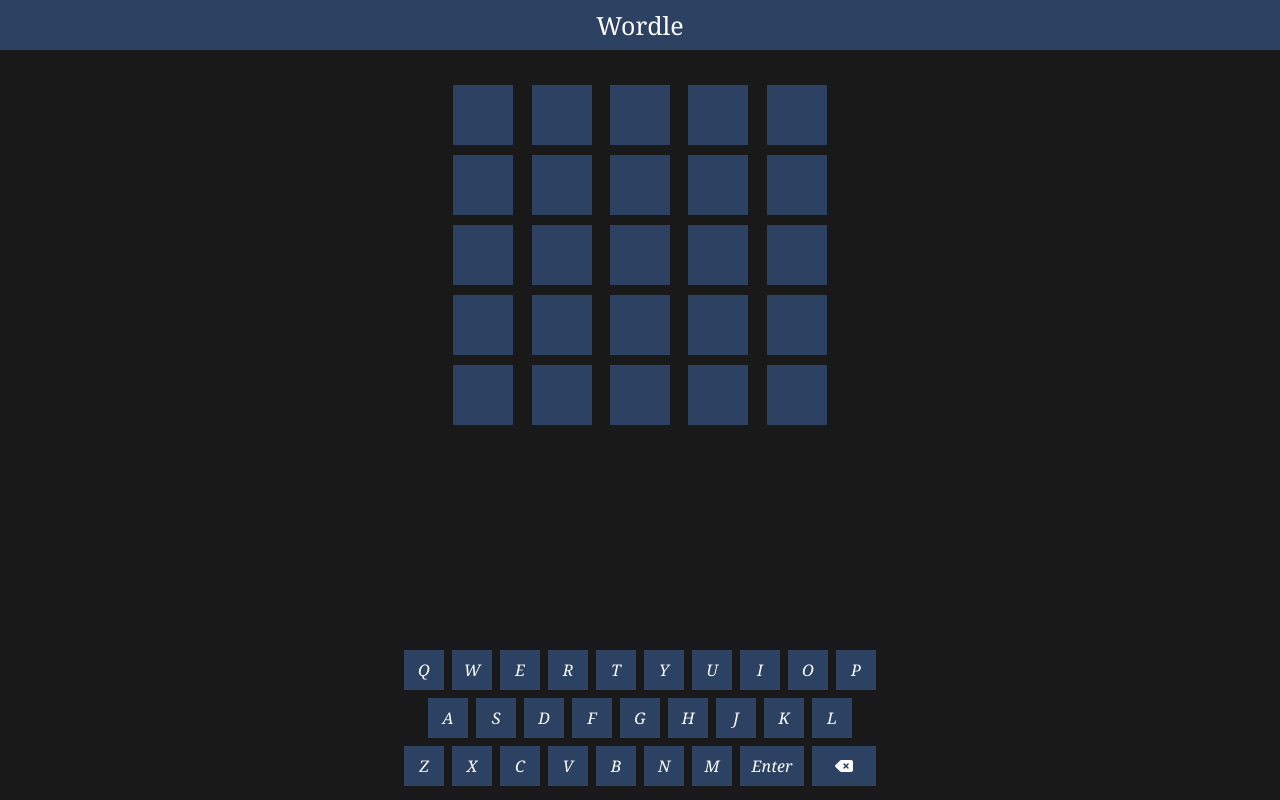
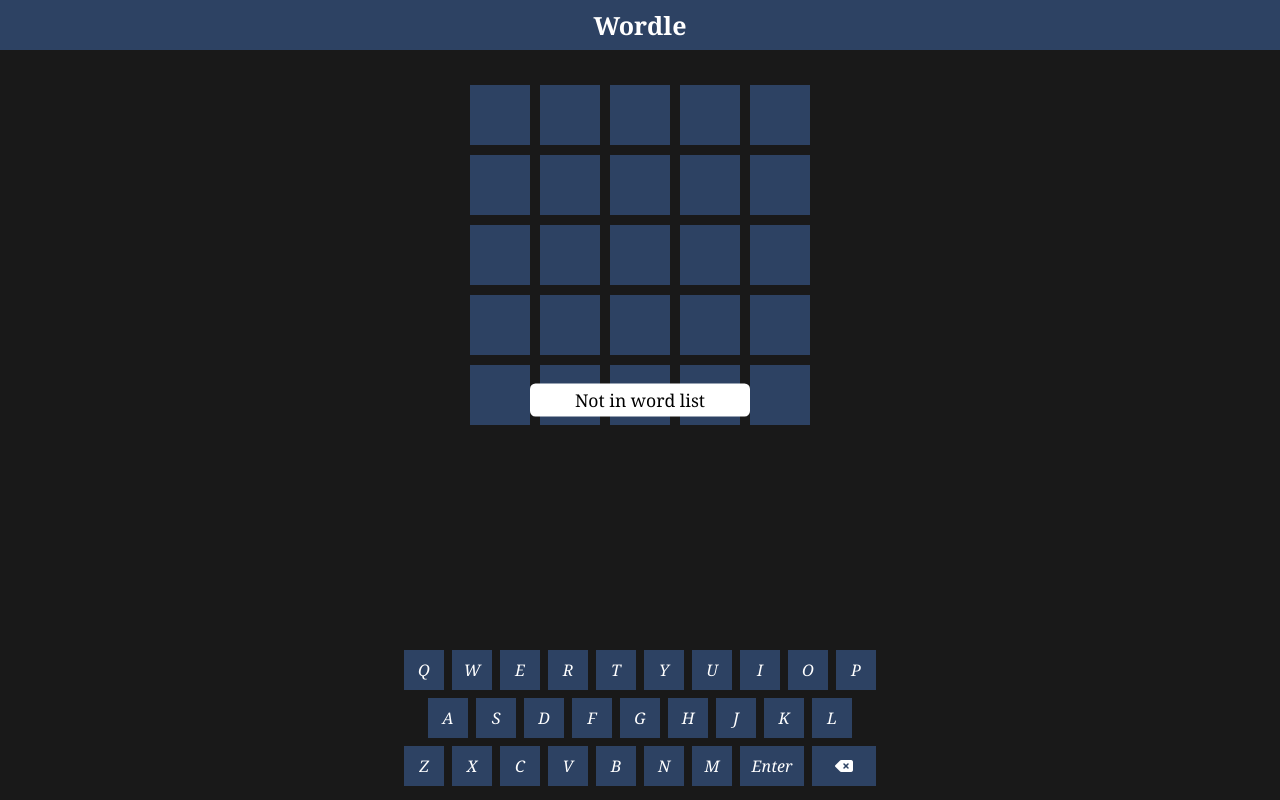
Before and after one commit to gattlin1/Wordle, a React (Create React App) app: page / in a window 1280 px wide. Built offline with nearby package versions, Linux system fonts and the light colour scheme.

Commit message:
Fixed guess validator. Started modal.

```diff
--- a/src/App.scss
+++ b/src/App.scss
@@ -10,6 +10,7 @@
     background-color: #2d4263;
     height: 50px;
     font-size: 25px;
+    font-weight: 600;
     color: white;
     display: flex;
     align-items: center;
--- a/src/App.tsx
+++ b/src/App.tsx
@@ -2,6 +2,7 @@
 import './App.scss';
 import Board from './components/Board/Board';
 import Keyboard from './components/Keyboard/Keyboard';
+import Modal from './components/UI/Modal/Modal';
 import useAnswerValidator from './hooks/useAnswerValidator';
 
 function App() {
@@ -29,6 +30,7 @@
       <div className='keyboard-container'>
         <Keyboard {...gameState} />
       </div>
+      <Modal />
     </div>
   );
 }
--- a/src/components/Board/Board.scss
+++ b/src/components/Board/Board.scss
@@ -1,7 +1,6 @@
 .board {
   padding: 30px;
-  width: 50%;
-  max-width: 400px;
+  max-width: 440px;
   display: flex;
   flex-direction: column;
 
--- a/src/components/Keyboard/Keyboard.tsx
+++ b/src/components/Keyboard/Keyboard.tsx
@@ -1,4 +1,5 @@
 import React, { useEffect, Dispatch, SetStateAction } from 'react';
+import useAllowedWords from '../../hooks/useAllowedWords';
 import './Keyboard.scss';
 
 interface KeyboardProps {
@@ -22,6 +23,7 @@
     ['A', 'S', 'D', 'F', 'G', 'H', 'J', 'K', 'L'],
     ['Z', 'X', 'C', 'V', 'B', 'N', 'M', 'Enter', 'Backspace']
   ];
+  const isValidWord = useAllowedWords();
 
   useEffect(() => {
     document.addEventListener('keydown', handleKeyboardInput);
@@ -44,7 +46,11 @@
   const handleInput = (key: string) => {
     let currentGuess = guesses[guessCount];
 
-    if (key === 'Enter' && currentGuess.length === 5) {
+    if (
+      key === 'Enter' &&
+      currentGuess.length === 5 &&
+      isValidWord(currentGuess)
+    ) {
       validateGuess(currentGuess);
       setGuessCount(guessCount + 1);
     } else if (key === 'Backspace' && currentGuess.length > 0) {
--- /dev/null
+++ b/src/components/UI/Modal/Modal.scss
@@ -0,0 +1,24 @@
+.modal-container {
+  position: fixed;
+  z-index: 1; /* Sit on top */
+  left: 0;
+  top: 0;
+  width: 100%;
+  height: 100%;
+  overflow: auto;
+  transform: scale(1.1);
+  transition: visibility 0s linear 0.25s, opacity 0.25s 0s, transform 0.25s;
+  display: flex;
+  align-items: center;
+  justify-content: center;
+
+  .modal {
+    background-color: white;
+    width: 200px;
+    height: 30px;
+    display: flex;
+    justify-content: center;
+    align-items: center;
+    border-radius: 5px;
+  }
+}
--- /dev/null
+++ b/src/components/UI/Modal/Modal.tsx
@@ -0,0 +1,12 @@
+import React from 'react';
+import './Modal.scss';
+
+function Modal() {
+  return (
+    <div className='modal-container'>
+      <div className='modal'>Not in word list</div>
+    </div>
+  );
+}
+
+export default Modal;
--- a/src/hooks/useAllowedWords.ts
+++ b/src/hooks/useAllowedWords.ts
@@ -4,11 +4,15 @@
 function useAllowedWords() {
   const [allowedWords, setAllowedWords] = useState(['']);
 
+  const isValidWord = (word: string) => {
+    return allowedWords.includes(word.toLowerCase());
+  };
+
   useEffect(() => {
     setAllowedWords(allowedWordsList);
   }, []);
 
-  return allowedWords;
+  return isValidWord;
 }
 
 export default useAllowedWords;
--- a/src/hooks/useAnswerValidator.ts
+++ b/src/hooks/useAnswerValidator.ts
@@ -9,32 +9,41 @@
   const validateGuess = (guess: string) => {
     const exactMatchIndicdes: boolean[] = [];
     const relativeMatchIndices: boolean[] = [];
-    const tempAnswer = answer.slice().toUpperCase();
+    let potentialRelMatches: string[] = [];
 
-    // TODO: see how it should be handled if a word has multiple of the same
-    // letter. How it works now is if the guess has multiple it will evaluate
-    // the first one and ignroe the second. Could potentially be issues if the
-    // second occurrence is in the exact position but gets ignored because of
-    // how this is functioning.
     guess.split('').forEach((char, i) => {
       if (char === answer.at(i)?.toUpperCase()) {
         exactMatchIndicdes.push(true);
       } else {
         exactMatchIndicdes.push(false);
+        potentialRelMatches.push(answer[i]);
       }
+    });
 
-      if (tempAnswer.includes(char)) {
+    guess.split('').forEach((char, i) => {
+      if (
+        potentialRelMatches.includes(char.toLowerCase()) &&
+        !exactMatchIndicdes[i]
+      ) {
         relativeMatchIndices.push(true);
-        tempAnswer.slice(i, 1);
       } else {
         relativeMatchIndices.push(false);
       }
     });
 
+    // if (tempAnswer.includes(char)) {
+    //   relativeMatchIndices.push(true);
+    //   tempAnswer.splice(tempAnswer.indexOf(char), 1);
+    // } else {
+    //   relativeMatchIndices.push(false);
+    // }
+
     const tempExactMatches = exactMatches.slice();
     const tempRelativeMatches = relativeMatches.slice();
     tempExactMatches.push(exactMatchIndicdes);
     tempRelativeMatches.push(relativeMatchIndices);
+    console.log('Exact matches', tempExactMatches);
+    console.log('Relative matches', tempRelativeMatches);
 
     setExactMatches(tempExactMatches);
     setRelativeMatches(tempRelativeMatches);
```
